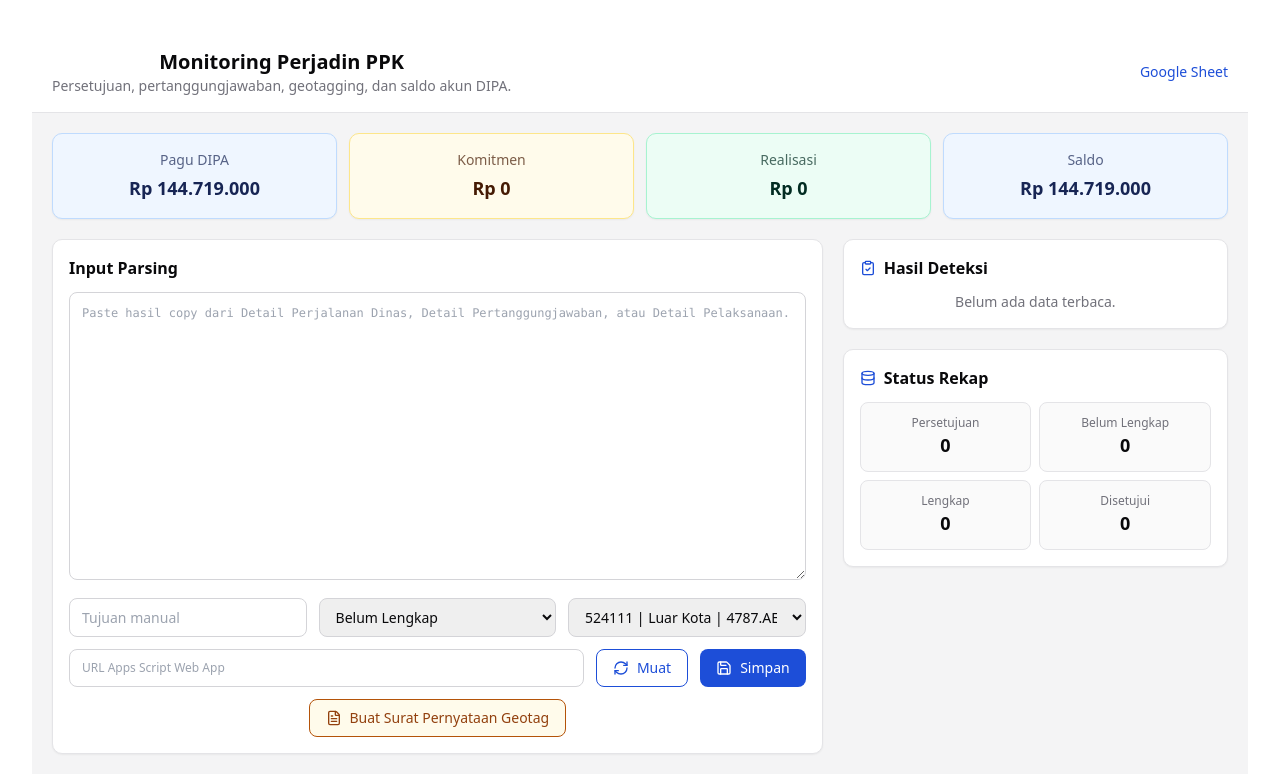
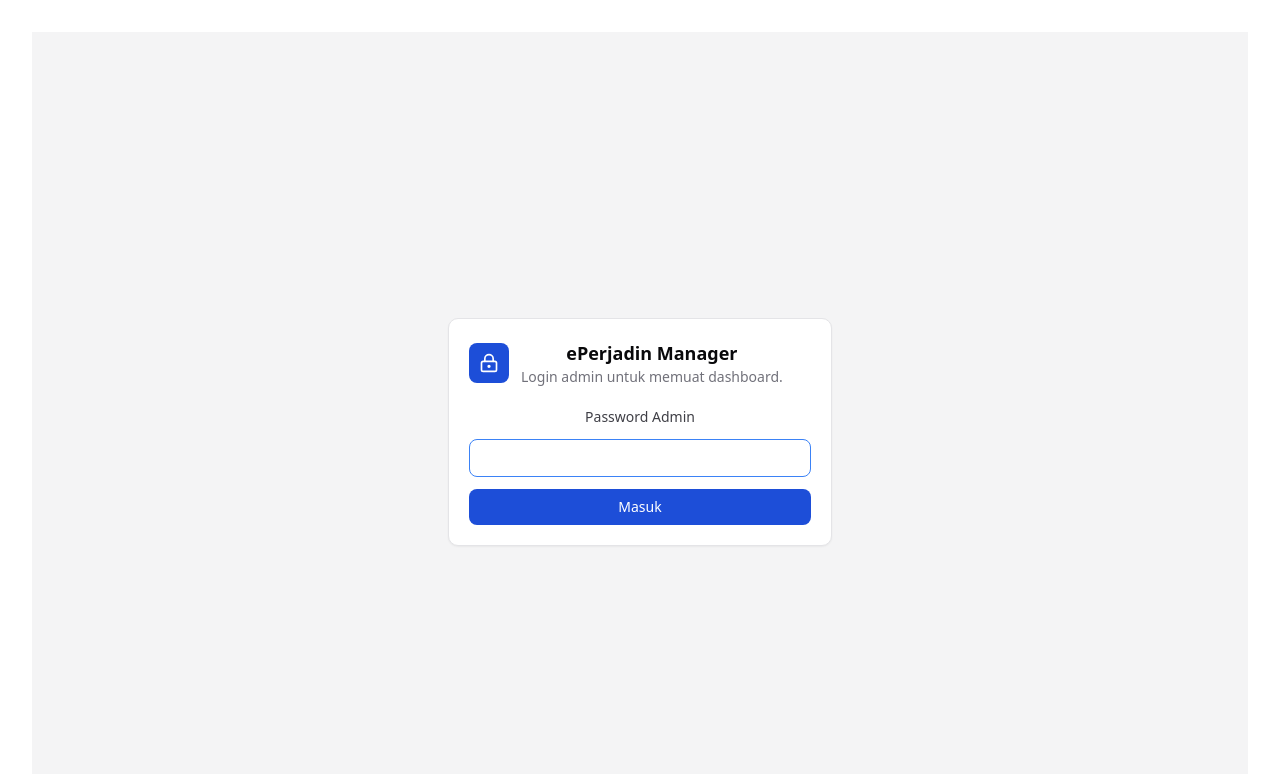
Before and after one commit to webbcpapin/perjadin, a React (Vite) app: page / in a window 1280 px wide. Shown: the top 774 px of the page. Built offline with nearby package versions, Linux system fonts and the light colour scheme.

Commit message:
Add admin login and default Apps Script load

```diff
--- a/src/App.tsx
+++ b/src/App.tsx
@@ -1,5 +1,6 @@
 import { useEffect, useMemo, useState } from 'react';
-import { ClipboardCheck, Database, FileText, RefreshCw, Save } from 'lucide-react';
+import type { FormEvent } from 'react';
+import { ClipboardCheck, Database, FileText, LockKeyhole, LogOut, RefreshCw, Save } from 'lucide-react';
 import './App.css';
 import { accountKindLabel, budgetAccounts, findBudgetAccount, type BudgetAccount } from './data/perjadinAccounts';
 import { getUangHarian, parseTanggalRange } from './data/sbmData';
@@ -49,6 +50,11 @@ type Row = {
 type AccountUsage = { pagu: number; realisasi: number; komitmen: number; saldo: number };
 
 const SPREADSHEET_ID = '1fkXASbZbnPCZeW2FSxteE-oOnacVuJRCxQ8zWOgPRh8';
+const DEFAULT_WEBAPP_URL =
+  'https://script.google.com/macros/s/AKfycbze0ldW6vfwgiIEHg62XGSHymOdryCJBZfqifM4IZPos-hmqMi7f4qIotDZ45qHbgKh/exec';
+const ADMIN_PASSWORD = '636722';
+const ENDPOINT_STORAGE_KEY = 'eperjadin_webapp_url';
+const AUTH_STORAGE_KEY = 'eperjadin_manager_auth';
 
 const rupiah = (n: number) =>
   new Intl.NumberFormat('id-ID', { style: 'currency', currency: 'IDR', maximumFractionDigits: 0 }).format(n || 0);
@@ -209,39 +215,22 @@ function App() {
   const [tujuan, setTujuan] = useState('');
   const [kodeAkun, setKodeAkun] = useState(budgetAccounts[0].kode);
   const [statusPJ, setStatusPJ] = useState<StatusPJ>('Belum Lengkap');
-  const [endpoint, setEndpoint] = useState(() => localStorage.getItem('eperjadin_webapp_url') || '');
+  const [endpoint, setEndpoint] = useState(DEFAULT_WEBAPP_URL);
   const [accounts, setAccounts] = useState<BudgetAccount[]>(budgetAccounts);
   const [rows, setRows] = useState<Row[]>([]);
   const [message, setMessage] = useState('');
+  const [isAuthenticated, setIsAuthenticated] = useState(() => sessionStorage.getItem(AUTH_STORAGE_KEY) === 'true');
+  const [password, setPassword] = useState('');
+  const [loginMessage, setLoginMessage] = useState('');
 
   const parsedPreview = useMemo(() => parsePerjadinClipboard(raw), [raw]);
   const parsedAccountCode = parsedPreview?.kodeAkun && findBudgetAccount(parsedPreview.kodeAkun) ? parsedPreview.kodeAkun : '';
   const usageByAccount = useMemo(() => calculateUsage(accounts, rows), [accounts, rows]);
 
   useEffect(() => {
-    const savedUrl = localStorage.getItem('eperjadin_webapp_url') || '';
-    if (!savedUrl) return;
-
-    async function loadInitialRemote() {
-      try {
-        const res = await fetch(savedUrl, { method: 'GET' });
-        const payload = await res.json();
-        if (!payload.success) return;
-
-        const nextRows = Array.isArray(payload.data) ? payload.data.map(rowFromSheet).reverse() : [];
-        const nextAccounts = Array.isArray(payload.akun)
-          ? (payload.akun.map(accountFromSheet).filter(Boolean) as BudgetAccount[])
-          : [];
-
-        setRows(nextRows);
-        if (nextAccounts.length) setAccounts(nextAccounts);
-      } catch {
-        setMessage('Gagal memuat database Google Sheets. Cek URL Web App, izin deploy, dan SPREADSHEET_ID Apps Script.');
-      }
-    }
-
-    void loadInitialRemote();
-  }, []);
+    if (!isAuthenticated) return;
+    void loadRemoteDatabase(endpoint.trim() || DEFAULT_WEBAPP_URL, false);
+  }, [isAuthenticated]);
 
   useEffect(() => {
     if (parsedAccountCode) setKodeAkun(parsedAccountCode);
@@ -254,7 +243,8 @@ function App() {
     }
 
     try {
-      localStorage.setItem('eperjadin_webapp_url', url);
+      localStorage.setItem(ENDPOINT_STORAGE_KEY, url);
+      setEndpoint(url);
       const res = await fetch(url, { method: 'GET' });
       const payload = await res.json();
       if (!payload.success) throw new Error(payload.message || 'Response Google Sheets tidak valid.');
@@ -418,7 +408,7 @@ function App() {
       return;
     }
 
-    localStorage.setItem('eperjadin_webapp_url', endpoint.trim());
+    localStorage.setItem(ENDPOINT_STORAGE_KEY, endpoint.trim());
     try {
       const res = await fetch(endpoint.trim(), {
         method: 'POST',
@@ -436,6 +426,63 @@ function App() {
   const previewAccount = parsedPreview?.kodeAkun ? findBudgetAccount(parsedPreview.kodeAkun) : undefined;
   const selectedAccount = previewAccount || accounts.find((item) => item.kode === kodeAkun) || accounts[0];
 
+  function login(event: FormEvent<HTMLFormElement>) {
+    event.preventDefault();
+    if (password !== ADMIN_PASSWORD) {
+      setLoginMessage('Password admin tidak sesuai.');
+      return;
+    }
+
+    sessionStorage.setItem(AUTH_STORAGE_KEY, 'true');
+    setIsAuthenticated(true);
+    setPassword('');
+    setLoginMessage('');
+  }
+
+  function logout() {
+    sessionStorage.removeItem(AUTH_STORAGE_KEY);
+    setIsAuthenticated(false);
+    setPassword('');
+  }
+
+  if (!isAuthenticated) {
+    return (
+      <main className="flex min-h-screen items-center justify-center bg-zinc-100 px-5 py-10 text-zinc-950">
+        <section className="w-full max-w-sm rounded-lg border bg-white p-5 shadow-sm">
+          <div className="mb-5 flex items-center gap-3">
+            <div className="flex h-10 w-10 items-center justify-center rounded-md bg-blue-700 text-white">
+              <LockKeyhole className="h-5 w-5" />
+            </div>
+            <div>
+              <h1 className="text-lg font-semibold">ePerjadin Manager</h1>
+              <p className="text-sm text-zinc-500">Login admin untuk memuat dashboard.</p>
+            </div>
+          </div>
+          <form onSubmit={login} className="space-y-3">
+            <label className="block text-sm font-medium text-zinc-700" htmlFor="admin-password">
+              Password Admin
+            </label>
+            <input
+              id="admin-password"
+              className="w-full rounded-md border border-zinc-300 px-3 py-2 text-sm outline-none focus:border-blue-500"
+              type="password"
+              value={password}
+              onChange={(event) => setPassword(event.target.value)}
+              autoFocus
+            />
+            {loginMessage && <p className="rounded-md border border-red-200 bg-red-50 p-2 text-sm text-red-700">{loginMessage}</p>}
+            <button
+              type="submit"
+              className="inline-flex w-full items-center justify-center rounded-md bg-blue-700 px-4 py-2 text-sm font-medium text-white"
+            >
+              Masuk
+            </button>
+          </form>
+        </section>
+      </main>
+    );
+  }
+
   return (
     <main className="min-h-screen bg-zinc-100 text-zinc-950">
       <section className="border-b bg-white px-5 py-4">
@@ -444,6 +491,7 @@ function App() {
             <h1 className="text-xl font-semibold">Monitoring Perjadin PPK</h1>
             <p className="text-sm text-zinc-500">Persetujuan, pertanggungjawaban, geotagging, dan saldo akun DIPA.</p>
           </div>
+          <div className="flex items-center gap-3">
             <a
               className="text-sm font-medium text-blue-700 underline-offset-4 hover:underline"
               href={`https://docs.google.com/spreadsheets/d/${SPREADSHEET_ID}/edit`}
@@ -452,6 +500,15 @@ function App() {
             >
               Google Sheet
             </a>
+            <button
+              type="button"
+              onClick={logout}
+              className="inline-flex items-center justify-center gap-2 rounded-md border border-zinc-300 px-3 py-2 text-sm font-medium text-zinc-700"
+            >
+              <LogOut className="h-4 w-4" />
+              Keluar
+            </button>
+          </div>
         </div>
       </section>
 
```
Lines whose indentation alone changed are shown as unchanged.
